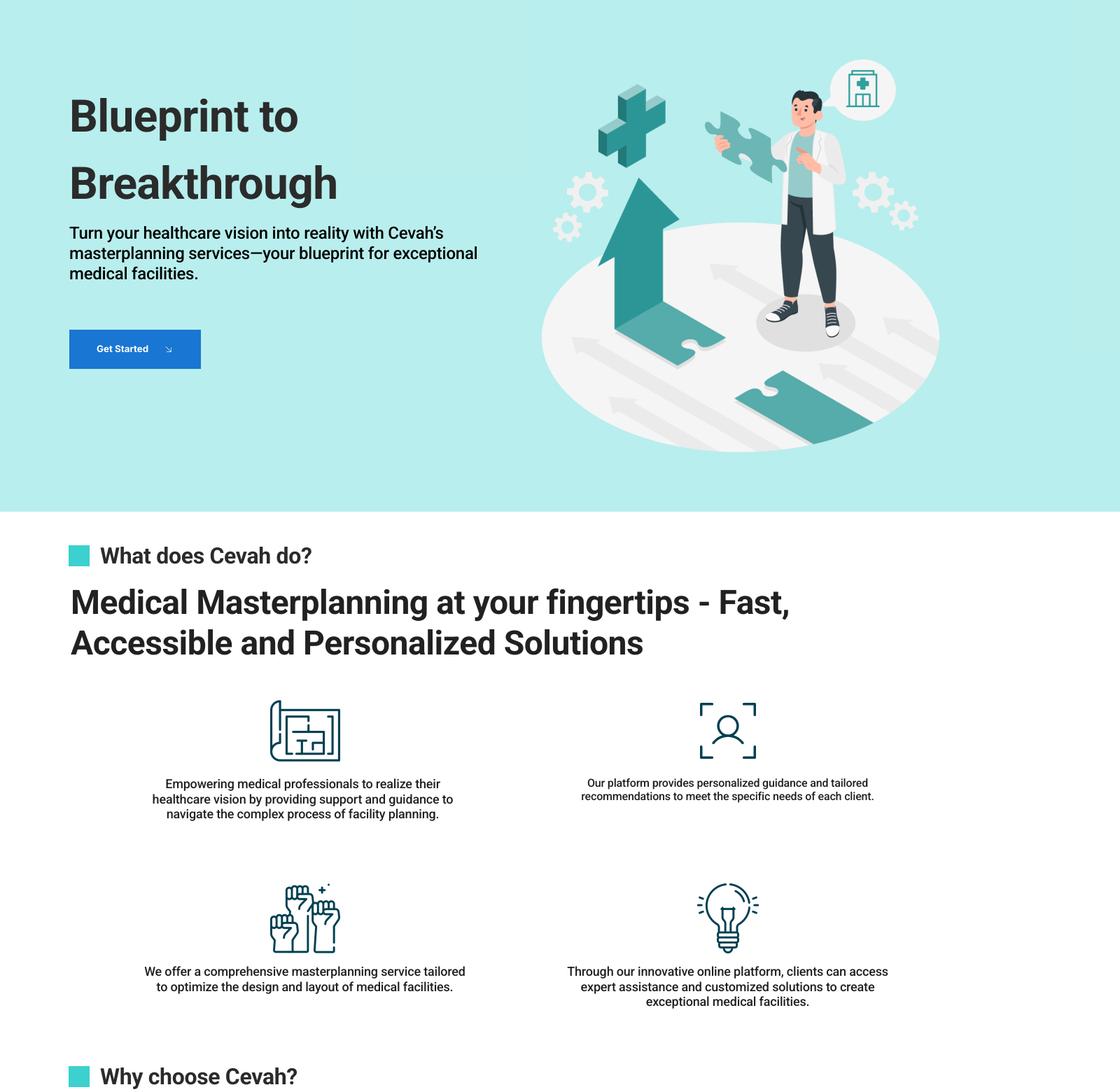
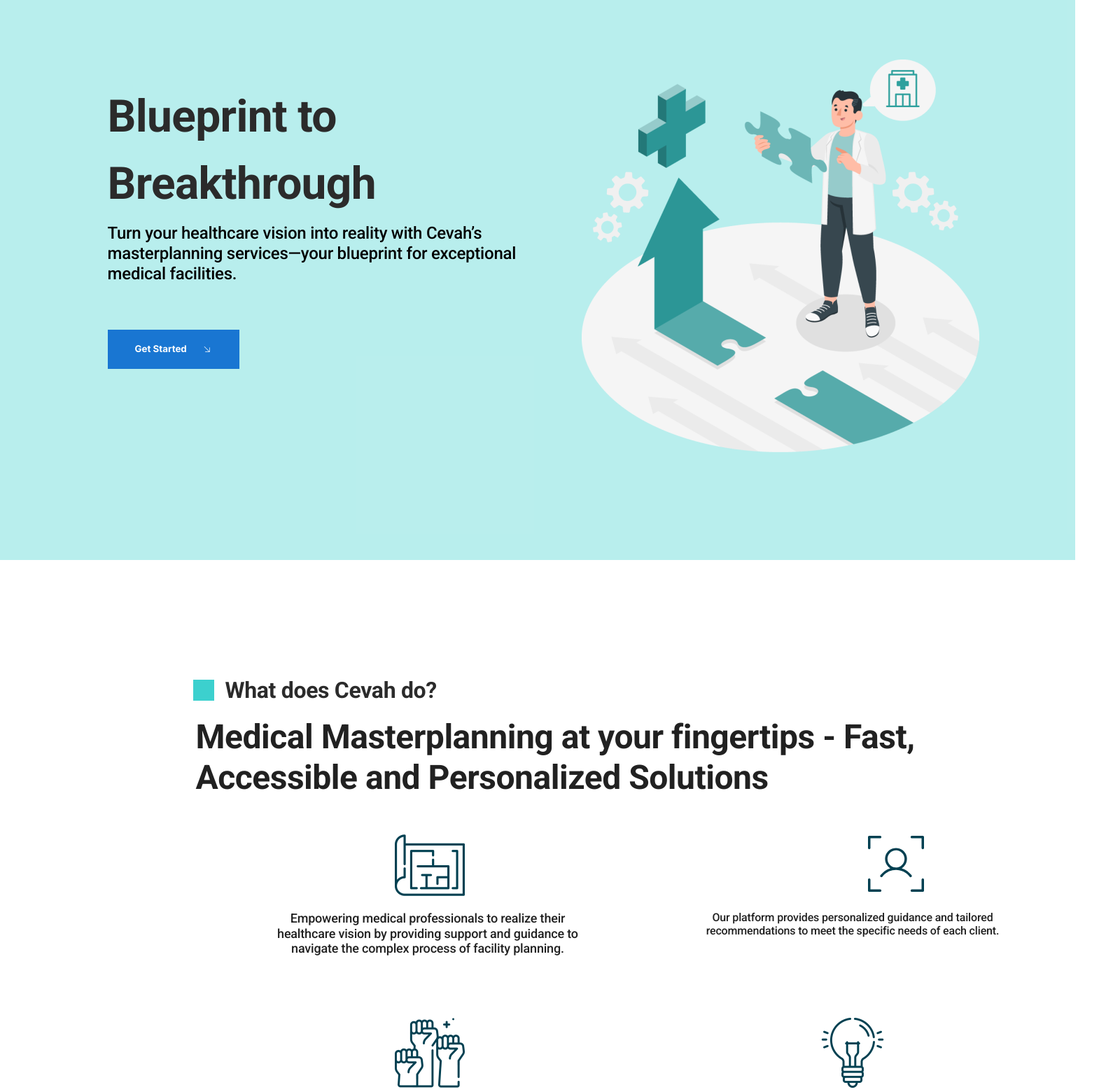
Before and after one commit to rohantikotekar/cevah-frontend-final, a React (Create React App) app: page / in a window 1536 px wide. Shown: the top 1560 px of the page at 70% size, 1600 px wide, since content can reach past the window. Built offline with nearby package versions, Linux system fonts and the light colour scheme; a web font is replaced by a local one.

Commit message:
landing for desktop

```diff
--- a/src/pages/Desktop.css
+++ b/src/pages/Desktop.css
@@ -1208,3 +1208,89 @@
   }
 
 }
+@media screen and (min-width: 1441px) {
+  .desktop-82 {
+   width: 100%;
+   position: relative;
+   height: 66.625rem;
+   overflow: hidden;
+   text-align: left;
+   font-size: var(--font-size-21xl);
+   color: var(--color-black);
+   font-family: var(--font-inter);
+  }
+  .landing-page-full-scroll-child {
+    position: absolute;
+    top: 0;
+    left: 0;
+    background-color: rgba(60, 208, 206, 0.36);
+    width: 100%;
+    height: 100vh;
+  }
+  .blueprint-to-breakthrough-parent {
+    position: absolute;
+    top: 5.313rem;
+    left: 10%;
+    width: 78rem;
+    height: 35.063rem;
+    font-size: 4rem;
+    color: #2b2b2b;
+  }
+  .group-parent2 {
+    position: absolute;
+    margin-top: 12rem;
+    left: 18%;
+    width: 78rem;
+    height: 42.063rem;
+    font-size: var(--font-size-lg);
+}
+.why-choose-cevah-parent {
+  position: absolute;
+  margin-top: 10rem;
+  left: 18%;
+  width: 78rem;
+  height: 48.313rem;
+  color: var(--color-darkslategray);
+}
+.group-parent {
+  top: 149.5rem;
+  left: 18%;
+  width: 73.75rem;
+  height: 40.875rem;
+  font-weight: 0rem;
+  font-size: 600;
+}.rectangle-parent {
+  top: 193.688rem;
+  left: 0;
+  background-color: #b8dbf7;
+  width: 100%;
+  height: 26.125rem;
+  font-size: var(--font-size-13xl);
+}
+.footer-final {
+  position: absolute;
+  top: 219.813rem;
+  left: 0;
+  background-color: var(--color-darkslategray-200);
+  width: 100%;
+  height: 16.938rem;
+  font-size: var(--font-size-sm);
+  color: white;
+}
+.our-platform-provides {
+  position: relative; /* Make this container a positioning context for its children */
+  top: 0;
+  left: 0;
+  width: 28.063rem;
+}
+
+.userfocus-icon {
+  position: absolute;
+  top: 74rem; /* Adjust this as needed */
+  margin-left: 15rem; /* Adjust this as needed */
+  width: 6.25rem;
+  height: 6.25rem;
+  overflow: hidden;
+}
+
+}
```
